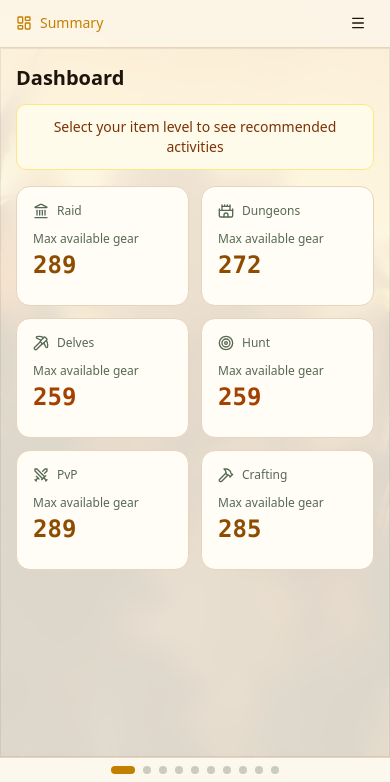
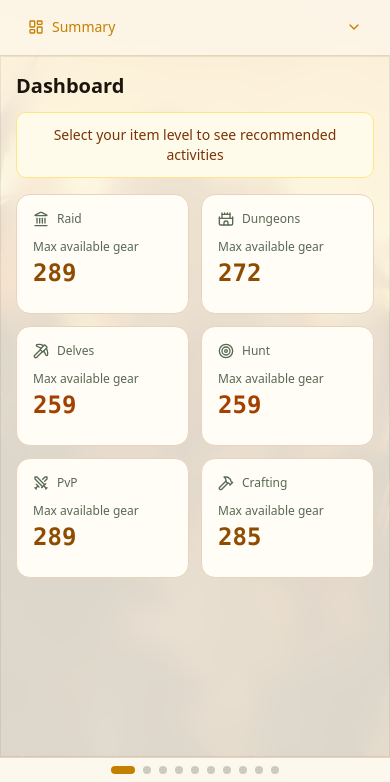
Before and after one commit to VMIbharel/wow-gearing-guide, an Astro site: page / in a window 390 px wide. Shown: the part 62-844 px from the top of the page. Built offline with nearby package versions, Linux system fonts and the light colour scheme; Astro itself is replaced by a stand-in of ours; some packages are replaced by stand-ins of ours.

Commit message:
refactor: Update mobile navigation to use dropdown button with active section label

```diff
--- a/src/components/layout/SectionNav.tsx
+++ b/src/components/layout/SectionNav.tsx
@@ -1,6 +1,6 @@
 import { useState, useEffect, useRef } from "react";
 import type { LucideIcon } from "lucide-react";
-import { Menu, X } from "lucide-react";
+import { ChevronDown } from "lucide-react";
 import { useI18n } from "@/i18n";
 import { cn } from "@/lib/utils";
 
@@ -55,19 +55,17 @@ export function SectionNav({ sections, activeSection, onSectionClick }: SectionN
     <nav ref={navRef} className="shrink-0 bg-background/95 backdrop-blur border-b z-10 relative">
       <div className="mx-auto max-w-5xl px-4">
 
-        {/* Mobile bar (< md): active section + hamburger button */}
+        {/* Mobile bar (< md): dropdown button with active section */}
         <div className="flex md:hidden items-center justify-between py-2">
-          <div className="flex items-center gap-2 text-sm font-medium text-primary">
-            {ActiveIcon && <ActiveIcon className="w-4 h-4" />}
-            <span>{ActiveSection?.label}</span>
-          </div>
           <button
             onClick={() => setMenuOpen((v) => !v)}
-            className="flex items-center justify-center w-8 h-8 rounded-md hover:bg-accent transition-colors"
+            className="flex items-center gap-2 px-3 py-2.5 rounded-md hover:bg-accent transition-colors text-sm font-medium text-primary flex-1"
             aria-label={menuOpen ? t("aria.closeMenu") : t("aria.openMenu")}
             aria-expanded={menuOpen}
           >
-            {menuOpen ? <X className="w-4 h-4" /> : <Menu className="w-4 h-4" />}
+            {ActiveIcon && <ActiveIcon className="w-4 h-4 shrink-0" />}
+            <span className="flex-1 text-left">{ActiveSection?.label}</span>
+            <ChevronDown className={cn("w-4 h-4 shrink-0 transition-transform", menuOpen && "rotate-180")} />
           </button>
         </div>
 
```
